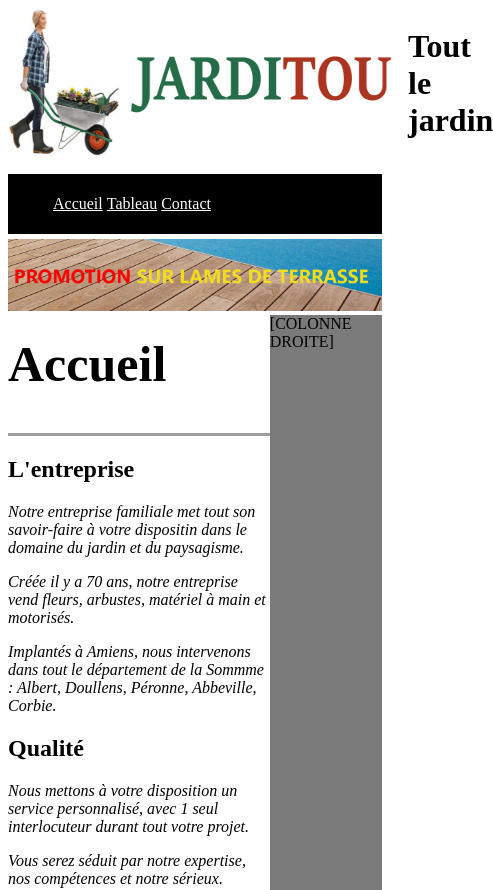
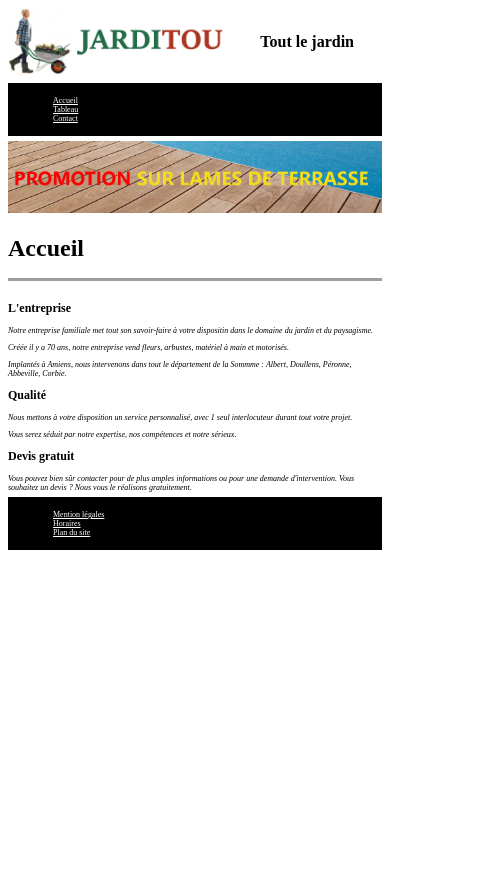
Before and after one commit to Yazou777/jardinou, a plain HTML site: page index.html in a window 390 px wide. Shown: the top 890 px of the page, 493 px wide, since content can reach past the window. After the commit the page ends 844 px from the top, so only its background shows below. Drawn offline with Linux system fonts and the light colour scheme.

Commit message:
ajout responsive

```diff
--- /dev/null
+++ b/asset/css/accueil.css
@@ -0,0 +1,55 @@
+li {                         /*pourquoi ici li pour mettre en ligne? alors que mobile.css a pour remettre block*/
+    display: inline;
+        }
+
+nav {
+
+    background-color: black;
+    padding: 5px;
+    margin-bottom: 5px
+
+
+     }
+
+ nav a {
+    color:white
+ }
+ header{
+    display: flex;
+}
+header h1{
+    margin: auto;
+}
+footer {
+    background-color: black;
+    padding: 5px;
+    margin-top: 5px;
+
+
+
+}
+
+footer a {
+    color: white;
+
+}
+    /*body*/
+.global {
+    display:flex;
+
+}
+
+#accueil {
+    font-size: 300%;
+    border-bottom: solid  rgb(160, 157, 157);
+    padding-bottom: 2rem;
+    margin:  20px 0 20px 0;
+
+
+}
+
+
+aside {
+    background: rgb(122, 122, 122);
+    width: 25%;
+           }
--- /dev/null
+++ b/asset/css/contact.css
@@ -0,0 +1,35 @@
+li {
+    display: inline;
+        }
+
+nav {
+
+    background-color: black;
+    padding: 5px;
+    margin-bottom: 5px
+
+
+     }
+
+ nav a {
+    color:white
+ }
+ header{
+    display: flex;
+}
+header h1{
+    margin: auto;
+}
+footer {
+    background-color: black;
+    padding: 5px;
+    margin-top: 5px;
+
+
+
+}
+
+footer a {
+    color: white;
+
+}
--- /dev/null
+++ b/asset/css/mobile.css
@@ -0,0 +1,40 @@
+@media screen and (max-width: 768px)
+{
+    html {
+        font-size: 0.5rem;
+
+   }
+
+    aside {
+        display: none;
+
+    }
+
+    a {
+        display: block;
+
+    }
+
+    #accueil {
+
+        border-bottom: solid  rgb(160, 157, 157);
+        padding-bottom: 5px;
+        margin:  5px 0 5px 0;
+
+     }
+
+     header img {
+        max-width: 100%;
+     height: auto;
+
+     }
+
+     section {
+        width: 100%;
+     }
+
+
+
+
+
+}
--- a/asset/css/promotion.css
+++ /dev/null
@@ -1,11 +0,0 @@
-section1 {
-    display: block;
-}
-
-#promotion {
-
-    max-width : 100%;
-height : auto;
-
-
-}
--- /dev/null
+++ b/asset/css/tableau.css
@@ -0,0 +1,44 @@
+li {
+    display: inline;
+        }
+
+nav {
+
+    background-color: black;
+    padding: 5px;
+    margin-bottom: 5px
+
+
+     }
+
+ nav a {
+    color:white
+ }
+ header{
+    display: flex;
+}
+header h1{
+    margin: auto;
+}
+footer {
+    background-color: black;
+    padding: 5px;
+    margin-top: 5px;
+
+
+
+}
+
+footer a {
+    color: white;
+
+}
+table{                          /*grille tableau*/
+    background-color: black;
+
+}
+
+tr {
+
+    background-color: white;
+    }                           /*fin grille tableau*/
--- a/contact.html
+++ b/contact.html
@@ -4,7 +4,7 @@
     <meta charset="UTF-8">
     <meta http-equiv="X-UA-Compatible" content="IE=edge">
     <meta name="viewport" content="width=device-width, initial-scale=1.0">
-    <link rel="stylesheet" href="asset/css/navheaderfooter.css">
+    <link rel="stylesheet" href="asset/css/contact.css">
     <title>PAGE CONTACT</title>
 </head>
 <body>
@@ -19,7 +19,7 @@
     <nav class="menu">
         <ul>
             <li><a href="index.html">Accueil</a></li>
-            <li><a href="copie_tableau.html">Tableau</a></li>
+            <li><a href="tableau.html">Tableau</a></li>
             <li><a href="#contact">Contact</a></li>
         </ul>
     </nav>
--- a/index.html
+++ b/index.html
@@ -5,15 +5,14 @@
     <meta http-equiv="X-UA-Compatible" content="IE=edge">
     <meta name="viewport" content="width=device-width, initial-scale=1.0">
     <title>PAGE ACCUEIL</title>
-    <link rel="stylesheet" href="asset/css/nav.css" >
-    <link rel="stylesheet" href="asset/css/header.css" >
-    <link rel="stylesheet" href="asset/css/body.css" >
-    <link rel="stylesheet" href="asset/css/footer.css">
+    <link rel="stylesheet" media="screen and (max-width: 768px)" href="asset/css/mobile.css">
+    <link rel="stylesheet" href="asset/css/accueil.css" >
+
 
 </head>
 <body>
     <header>
-        <img src="asset/img/jarditou_logo.jpg" alt="logo_jardinou.jpg" width="400px" height="150px">
+        <img src="asset/img/jarditou_logo.jpg" alt="logo_jardinou.jpg" width="60%" height="auto">
         <h1> Tout le jardin</h1>
     </header>
 
@@ -23,7 +22,7 @@
     <nav class="menu">
         <ul>
             <li><a href="#accueil">Accueil</a></li>
-            <li><a href="copie_tableau.html">Tableau</a></li>
+            <li><a href="tableau.html">Tableau</a></li>
             <li><a href="contact.html">Contact</a></li>
         </ul>
     </nav>
```
Also changed, not shown: copie_tableau.html (+2 -3 lines).
